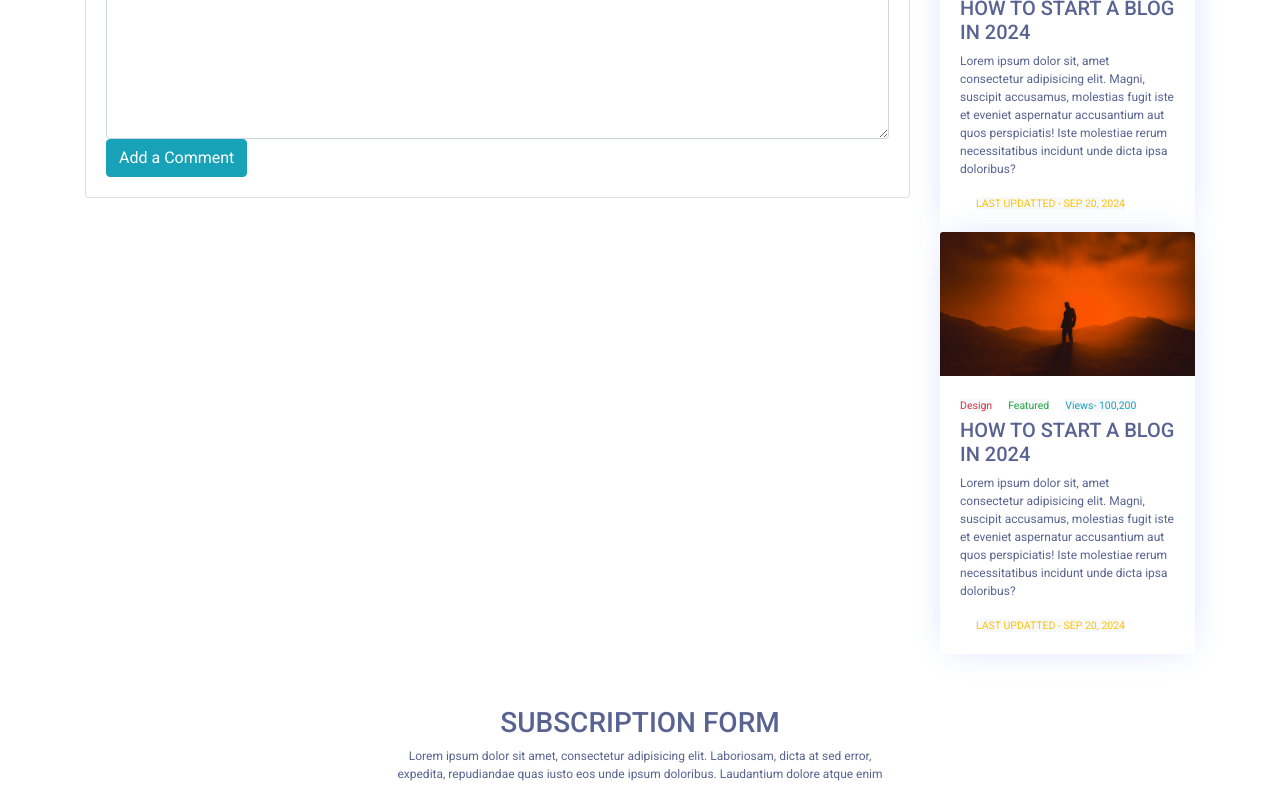
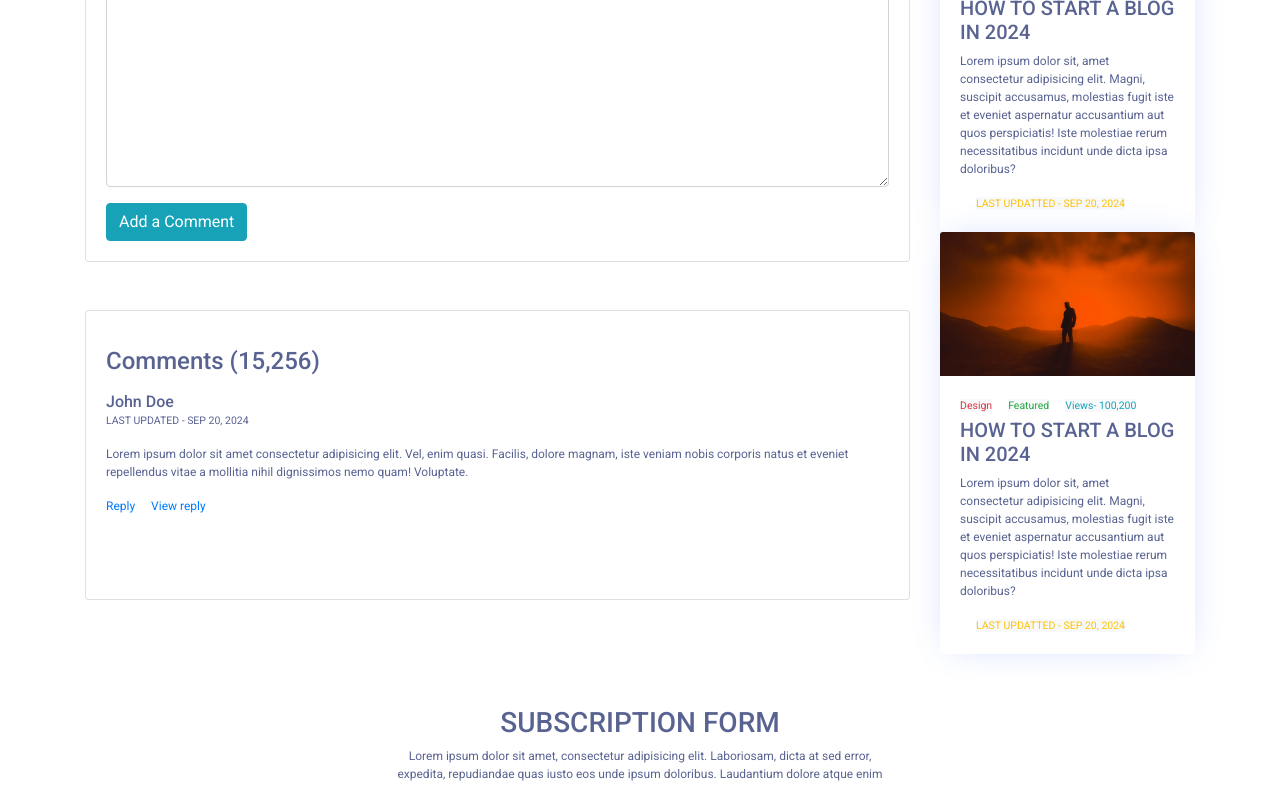
Before and after one commit to malvinopondo/blog-post, an Angular app: page /post in a window 1280 px wide. Shown: the part 1182-1967 px from the top of the page. Built offline with nearby package versions, Linux system fonts and the light colour scheme.

Commit message:
feat(comment-list): Add the html file to this component

```diff
--- a/src/app/comments-list/comments-list.component.html
+++ b/src/app/comments-list/comments-list.component.html
@@ -1 +1,14 @@
-<p>comments-list works!</p>
+<div class="card mb-5 mt-5 pb-5 shadow-effect">
+  <div class="card-body">
+    <div class="mt-3 mb-3">
+      <h4 class="mt-3 mb-3">Comments (15,256)</h4>
+      <div class="comment-box mt-3">
+        <h6 class="mb-0">John Doe</h6>
+        <small class="text-dager">LAST UPDATED - SEP 20, 2024</small>
+        <div class="mt-3 mb-3">Lorem ipsum dolor sit amet consectetur adipisicing elit. Vel, enim quasi. Facilis, dolore magnam, iste veniam nobis corporis natus et eveniet repellendus vitae a mollitia nihil dignissimos nemo quam! Voluptate.</div>
+        <a href="#" class="mt-1">Reply</a>
+        <a href="#" class="mt-1 ml-3">View reply</a>
+      </div>
+    </div>
+  </div>
+</div>
--- a/src/app/comments/comment-form/comment-form.component.html
+++ b/src/app/comments/comment-form/comment-form.component.html
@@ -1,13 +1,13 @@
-<div class="card">
+<div class="card mt-5 shadow-effect">
     <div class="card-body">
         <h4>Leave a comment</h4>
         <p>You can leave a comment using this comment form</p>
 
         <form>
             <label for="">Name</label>
-            <input type="" class="form-control" placeholder="Ennter your name here">
-            <textarea cols="30" rows="10" class="form-control" placeholder="Add your comment here"></textarea>
-            <button class="btn btn-info">Add a Comment</button>
+            <input type="" class="form-control shadow-effect" placeholder="Ennter your name here">
+            <textarea cols="30 mt-3" rows="10" class="form-control shadow-effect" placeholder="Add your comment here"></textarea>
+            <button class="btn btn-info mt-3">Add a Comment</button>
         </form>
 
     </div>
--- a/src/app/pages/single-post/single-post.component.html
+++ b/src/app/pages/single-post/single-post.component.html
@@ -16,6 +16,7 @@
             </div>
         </div>
         <app-comment-form></app-comment-form>
+        <app-comments-list></app-comments-list>
     </div>
     <div class="col-md-3">
         <app-post-card></app-post-card>
```
